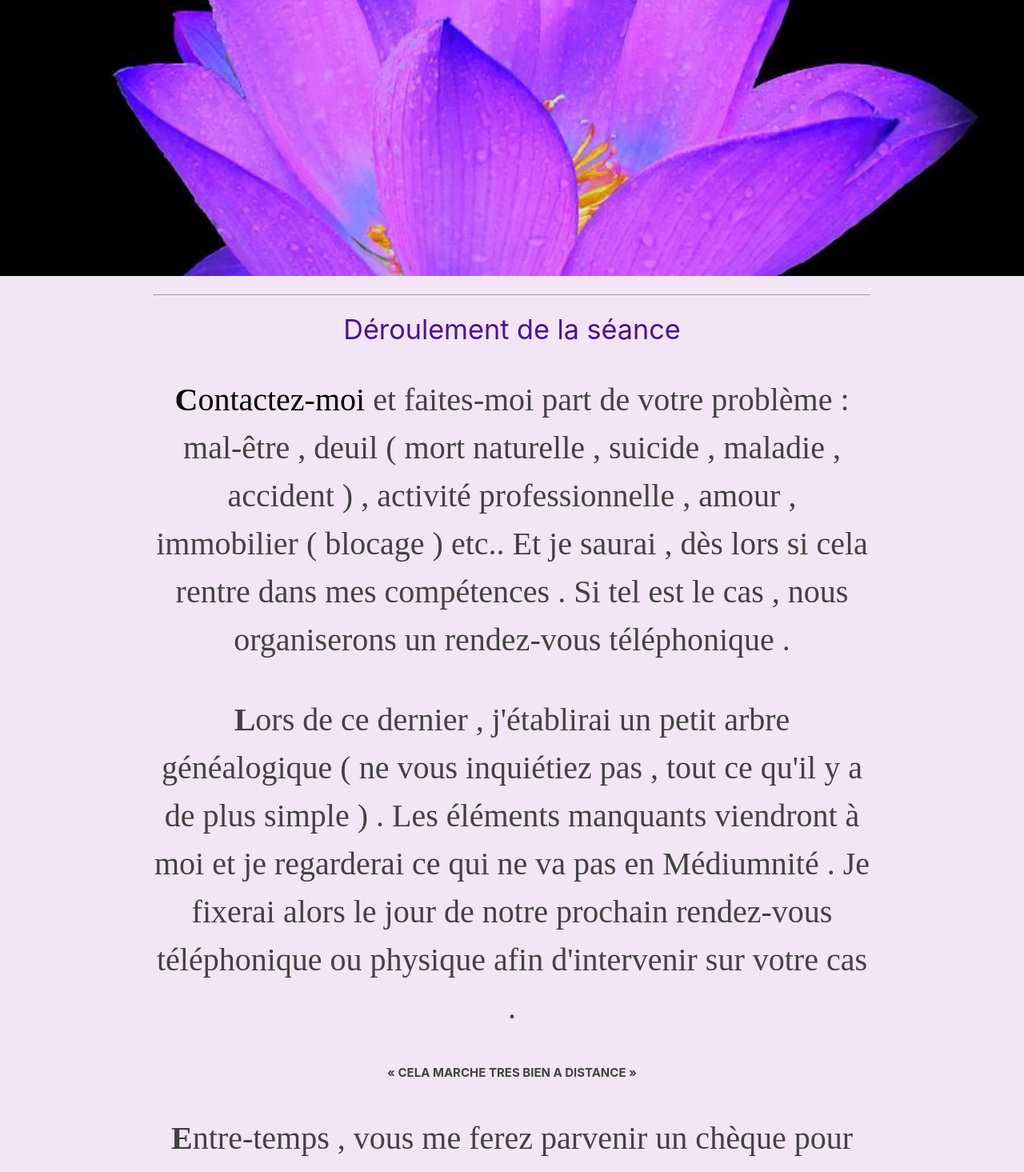
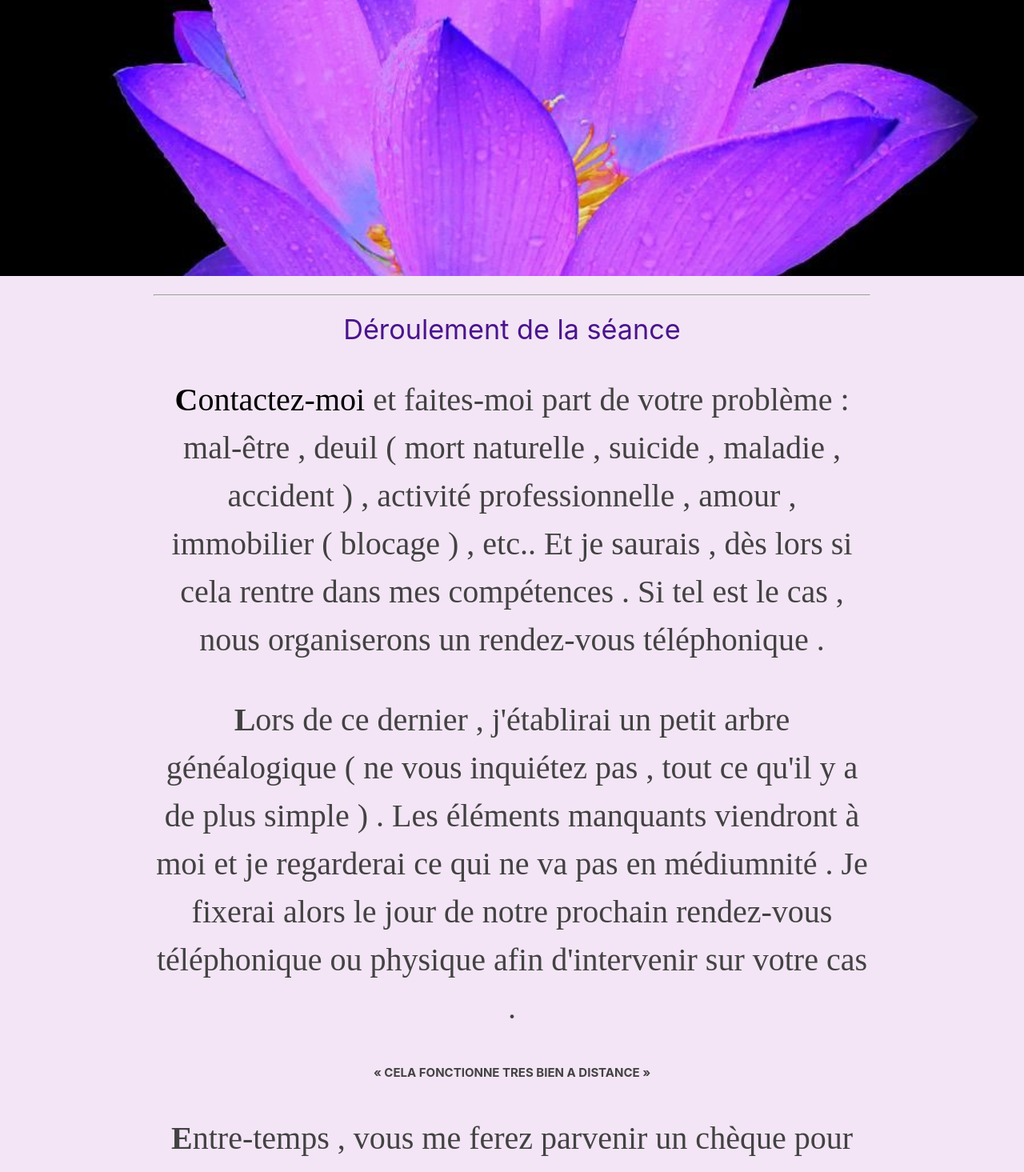
Before and after one commit to stephanevanpe/Khrisma, a React (Create React App) app: page / in a window 1280 px wide. Shown: the part 1330-2795 px from the top of the page at 80% size. Built offline with nearby package versions, Linux system fonts and the light colour scheme; a web font is replaced by a local one.

Commit message:
some changes in text

```diff
--- a/src/pages/Home.jsx
+++ b/src/pages/Home.jsx
@@ -50,16 +50,16 @@ const Home = () => {
 								<b>C</b>ontactez-moi
 							</a>{' '}
 							et faites-moi part de votre problème : mal-être , deuil ( mort naturelle , suicide , maladie , accident ) , activité professionnelle , amour ,
-							immobilier ( blocage ) etc.. Et je saurai , dès lors si cela rentre dans mes compétences . Si tel est le cas , nous organiserons un rendez-vous
-							téléphonique .
+							immobilier ( blocage ) , etc.. Et je saurais , dès lors si cela rentre dans mes compétences . Si tel est le cas , nous organiserons un
+							rendez-vous téléphonique .
 						</p>
 						<p className='grey-text text-darken-3 lighten-3' style={{ fontFamily: 'Snell Roundhand, Bookman Old Style', fontSize: '40px' }}>
-							<b>L</b>ors de ce dernier , j'établirai un petit arbre généalogique ( ne vous inquiétiez pas , tout ce qu'il y a de plus simple ) . Les
-							éléments manquants viendront à moi et je regarderai ce qui ne va pas en Médiumnité . Je fixerai alors le jour de notre prochain rendez-vous
-							téléphonique ou physique afin d'intervenir sur votre cas .
+							<b>L</b>ors de ce dernier , j'établirai un petit arbre généalogique ( ne vous inquiétez pas , tout ce qu'il y a de plus simple ) . Les éléments
+							manquants viendront à moi et je regarderai ce qui ne va pas en médiumnité . Je fixerai alors le jour de notre prochain rendez-vous téléphonique
+							ou physique afin d'intervenir sur votre cas .
 						</p>
 						<p className='grey-text text-darken-3 lighten-3'>
-							<b> « CELA MARCHE TRES BIEN A DISTANCE »</b>
+							<b> « CELA FONCTIONNE TRES BIEN A DISTANCE »</b>
 						</p>
 						<p className='grey-text text-darken-3 lighten-3' style={{ fontFamily: 'Snell Roundhand, Bookman Old Style', fontSize: '40px' }}>
 							<b>E</b>ntre-temps , vous me ferez parvenir un chèque pour ladite consultation d'un montant de{' '}
@@ -71,18 +71,18 @@ const Home = () => {
 						<p className='grey-text text-darken-3 lighten-3' style={{ fontFamily: 'Snell Roundhand, Bookman Old Style', fontSize: '40px' }}>
 							<b>L</b>ors de notre discussion , je recevrai des flashs , des paroles , des sensations que je ressentirai et que je partagerai aussitôt avec
 							vous , sous la surveillance bienveillante de mes guides spirituels . J'établirai un contact auquel vous participerez oralement , pour vous
-							donner la paix et le pardon réciproquement , ce qui lèvera les problèmes , les blocages dans le dialogue tout en ne négligeant pas de les lever
-							sur les générations passées mais aussi présentes et futures ainsi que sur les vies antérieures qui entrent en ligne de compte et qui expliquent
-							souvent , les problèmes et les blocages .
+							donner la paix et le pardon réciproquement . Ce contact lèvera les problèmes , les blocages dans le dialogue tout en ne négligeant pas de les
+							lever sur les générations passées mais aussi présentes et futures ainsi que sur les vies antérieures qui entrent en ligne de compte et qui
+							expliquent souvent , les problèmes et les blocages .
 						</p>
 						<p className='grey-text text-darken-3 lighten-3' style={{ fontFamily: 'Snell Roundhand, Bookman Old Style', fontSize: '40px' }}>
-							<b>L</b>e mal-être provoqué par ces derniers sont d'ordre variés que nous ne soupçonnons même pas . Cela m'étonne encore à chaque fois , d'une
-							manière ou d'une autre , car le secret des Âmes nous dévoile " ce qu'il faut et pas plus au bon moment . " Cela vous permettra de faire le
-							point sur ce que vous voulez au plus profond de votre âme et ce que vous êtes vraiment .
+							<b>L</b>e mal-être provoqué par ces derniers sont d'ordres variés que nous ne soupçonnons même pas . Cela m'étonne encore à chaque fois , d'une
+							manière ou d'une autre , car le secret des Âmes nous dévoile " ce qu'il faut et pas plus au bon moment " . Cela vous permettra de faire le point
+							sur ce que vous voulez au plus profond de votre âme et ce que vous êtes vraiment .
 						</p>
 						<p className='grey-text text-darken-3 lighten-3' style={{ fontFamily: 'Snell Roundhand, Bookman Old Style', fontSize: '40px' }}>
-							<b>D</b>ans beaucoup de cas , un petit travail personnel sera nécessaire à celui que nous effectuerons ensemble . Il vous permettra de sceller
-							, ce que les êtres de lumière nous ont aidé à faire et de pouvoir méditer dessus le temps d'un instant .
+							<b>D</b>ans de nombreux cas , un petit travail personnel sera nécessaire en plus de celui que nous effectuerons ensemble . Il vous permettra de sceller
+							ce que les êtres de lumière nous ont aidé à faire et de pouvoir méditer dessus le temps d'un instant .
 						</p>
 						<p className='grey-text text-darken-3 lighten-3' style={{ fontFamily: 'Snell Roundhand, Bookman Old Style', fontSize: '40px' }}>
 							<b>C</b>haque fois , la demande me sera dictée par eux-mêmes , sera précisément adaptée à la situation et se présentera sous formes de prières
--- a/src/pages/MyHistory.jsx
+++ b/src/pages/MyHistory.jsx
@@ -25,11 +25,11 @@ const MyHistory = () => {
 						<img alt='medium tarnos khrisma' src={Chapeau} height='85px' weight='auto' />
 						<h4 className='header purple-text text-darken-4'>Mon Histoire</h4>
 						<p className='grey-text text-darken-3 lighten-3' style={{ fontFamily: 'Snell Roundhand, Bookman Old Style', fontSize: '40px' }}>
-							" <b>A</b> l'âge de neuf ans , ce que je croyais être une extrême sensibilité , a révélé , d'une façon beaucoup plus intime ma médiumnité .
+							" <b>A</b> l'âge de 9 ans , ce que je croyais être une extrême sensibilité , a révélé , d'une façon beaucoup plus intime , ma médiumnité .
 						</p>
 						<p className='grey-text text-darken-3 lighten-3' style={{ fontFamily: 'Snell Roundhand, Bookman Old Style', fontSize: '40px' }}>
 							<b>L</b>ors de l'accident de voiture de mon cousin , qui est resté durant trois semaines dans le coma , j' ai eu un contact quasiment permanent
-							avec lui , et j'ai su à quel moment il avait fait le choix de nous quitter . Je n'en ai jamais parlé à personne .
+							avec lui et j'ai su à quel moment il avait fait le choix de nous quitter . Je n'en ai jamais parlé à personne .
 						</p>
 						<p className='grey-text text-darken-3 lighten-3' style={{ fontFamily: 'Snell Roundhand, Bookman Old Style', fontSize: '40px' }}>
 							<b>U</b>n peu plus tard dans ma vie , j'ai eu un problème sur la table d'opération . A cet instant , j'ai pu entrevoir l'autre côté du " voile
@@ -43,18 +43,18 @@ const MyHistory = () => {
 							onClick={() => swal({ icon: `${Ange}`, text: 'Cette peinture a été réalisée par mes soins .' })}
 						/>
 						<p className='grey-text text-darken-3 lighten-3' style={{ fontFamily: 'Snell Roundhand, Bookman Old Style', fontSize: '40px' }}>
-							<b>P</b>uis , pendant deux ans , il y a eu de très nombreux "départs" dans mon entourage . A ce moment là , j'ai eu la chance de rencontrer une
-							amie chère . Elle aussi était en deuil. Bercée depuis son enfance dans le domaine spirituel , je l'ai aidée et elle , m'a surtout aidé à
+							<b>P</b>uis , pendant deux ans , il y a eu de très nombreux "départs" dans mon entourage . A ce moment-là , j'ai eu la chance de rencontrer une
+							amie chère . Elle aussi était en deuil. Bercée depuis son enfance dans le domaine spirituel , je l'ai aidée et elle , m'a surtout aidée à
 							accepter et à comprendre à quoi me sers ce que mes guides m'envoient afin de pouvoir aider les autres . C'était donc cela !! Pendant plusieurs
 							années , j'ai accompagné bénévolement les gens que je rencontrais tant dans ma vie privée que professionnelle et j'y prenais grand plaisir !
 						</p>
 						<p className='grey-text text-darken-3 lighten-3' style={{ fontFamily: 'Snell Roundhand, Bookman Old Style', fontSize: '40px' }}>
-							<b>P</b>uis chômage ... " C'est le moment je me lance ! "
+							<b>P</b>uis chômage ... " C'est le moment , je me lance ! "
 						</p>
 						<p className='grey-text text-darken-3 lighten-3' style={{ fontFamily: 'Snell Roundhand, Bookman Old Style', fontSize: '40px' }}>
 							<b>L</b>ors des consultations , je me sers du magnétisme holistique , des flashs (images) , des paroles et des sensations que je perçois ,
 							ainsi que des cartes qui me confirment l'évolution spirituelle de la personne . Et même , du pendule si besoin , du reiki et de la géobiologie
-							. Je me sers de " l'outil " dont j'ai besoin sur le moment en complèment . "
+							. Je me sers de " l'outil " dont j'ai besoin sur le moment en complément . "
 						</p>
 						<img alt='medium tarnos khrisma' src={Chapeau} height='85px' weight='auto' />
 						<hr />
```
